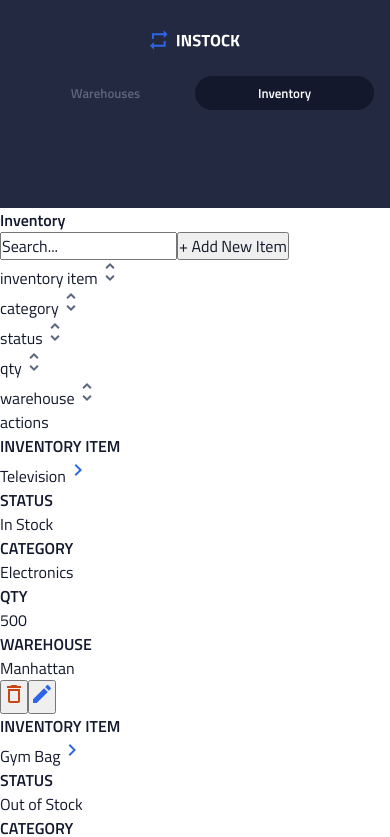
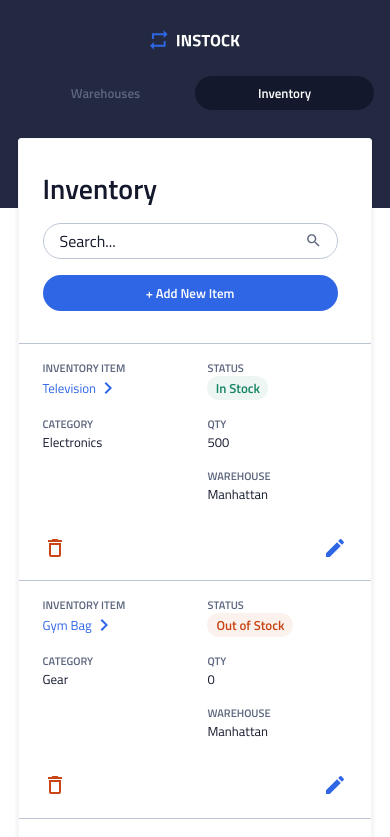
Before and after one commit to oikantik/team-two-instock, a React (Create React App) app in the folder client/: page /inventory in a window 390 px wide. Shown: the top 837 px of the page. Built offline with nearby package versions, Linux system fonts and the light colour scheme.

Commit message:
TOR20Q1MD-16 Front-End: Inventory List Component (Responsive) Completed

```diff
--- a/client/src/App.js
+++ b/client/src/App.js
@@ -4,7 +4,7 @@ import { BrowserRouter, Switch, Route } from "react-router-dom";
 import "./App.scss";
 
 import InventoryAdd from './pages/InventoryAdd/InventoryAdd';
-import Header from "./components/headerX/Header";
+import Header from "./components/Header/Header";
 import Inventory from './pages/Inventory/Inventory';
 
 
--- a/client/src/components/InventoryDetails/InventoryDetails.js
+++ b/client/src/components/InventoryDetails/InventoryDetails.js
@@ -9,29 +9,36 @@ const InventoryDetails = props => {
 
     return (
         <div className='inventory-details'>
+            <div className='inventory-details__container'>
                 <div className='inventory-details__main'>
-                <h3 className='inventory-list__head inventory-list__head--hidden'>INVENTORY ITEM</h3>
-                <Link to={'/inventory/' + props.details.id} className='inventory-list__link'>{props.details.itemName}<img src={iconChevron} alt=''/></Link>
+                    <h3 className='inventory-details__head inventory-details__none'>INVENTORY ITEM</h3>
+                    <Link to={`/inventory/${props.details.id}`} className='inventory-details__link'>{props.details.itemName}<img src={iconChevron} alt=''/></Link>
                 </div>
                 <div className='inventory-details__main'>
-                <h3 className='inventory-details__head inventory-details__head--hidden'>STATUS</h3>
-                <p className={props.details.status === 'In Stock' ? 'inventory-details__status inventory-list__status--is' : 'inventory-details__status inventory-details__status--oos'}>{props.details.status}</p>
+                    <h3 className='inventory-details__head inventory-details__none'>STATUS</h3>
+                    <p className={props.details.status === 'In Stock' ? 'inventory-details__status inventory-details__category--status inventory-details__in-stock' : 'inventory-details__status inventory-details__category--status inventory-details__out-of-stock'}>{props.details.status}</p>
                 </div>
                 <div className='inventory-details__main inventory-details__container--category'>
-                <h3 className='inventory-details__head inventory-details__head--hidden'>CATEGORY</h3>
-                <p className='inventory-details__paragraph'>{props.details.category}</p>
+                    <h3 className='inventory-details__head inventory-details__none'>CATEGORY</h3>
+                    <p className='inventory-details__category inventory-details__category--cat'>{props.details.category}</p>
                 </div>
                 <div className='inventory-details__main'>
-                <h3 className='inventory-details__head inventory-details__head--hidden'>QTY</h3>
-                <p className='inventory-details__paragraph'>{props.details.quantity}</p>
+                    <h3 className='inventory-details__head inventory-details__none'>QTY</h3>
+                    <p className='inventory-details__category inventory-details__category--qty'>{props.details.quantity}</p>
                 </div>
-            <div className='inventory-details__main inventory-details__container--margin'>
-                <h3 className='inventory-details__head inventory-details__head--hidden'>WAREHOUSE</h3>
-                <p className='inventory-details__paragraph'>{props.details.warehouseName}</p>
+                <div className='inventory-details__mob'></div>
+                <div className='inventory-details__main inventory-details__aside'>
+                    <h3 className='inventory-details__head inventory-details__none'>WAREHOUSE</h3>
+                    <p className='inventory-details__category inventory-details__category--warehouse'>{props.details.warehouseName}</p>
                 </div>
-            <div className='inventory-details__main inventory-details_container--buttons'>
-                <button className='inventory-details__button'><img src={iconDelete} alt='Delete'/></button>
-                <button className='inventory-details__button'><img src={iconEdit} alt='Deleteicon'/></button>
+                <div className='inventory-details__button-div-tablet '>
+                    <button className='inventory-details__button'><img src={iconDelete} alt=''/></button>
+                    <Link to="/inventory/editInventory/:inventoryId"><button className='inventory-details__button'><img src={iconEdit} alt=''/></button></Link>
+                </div>
+            </div>
+            <div className='inventory-details__button-div inventory-details__category--actions'>
+                <button className='inventory-details__button'><img src={iconDelete} alt=''/></button>
+                <Link to="/inventory/editInventory/:inventoryId"><button className='inventory-details__button'><img src={iconEdit} alt=''/></button></Link>
             </div>
         </div>
     );
--- a/client/src/components/InventoryDetails/InventoryDetails.scss
+++ b/client/src/components/InventoryDetails/InventoryDetails.scss
@@ -0,0 +1,189 @@
+@import '../../partials/fonts';
+@import '../../partials/mixins';
+@import '../../partials/resets';
+@import '../../partials/typography';
+@import '../../partials/variables';
+
+
+.inventory-details {
+    @include tablet{
+    border-bottom: 1px solid color(borders);
+    }
+    &__container {
+        padding-left: 24px;
+        padding-right: 24px;
+        border-top: 1px solid color(borders);
+        padding-top: 16px;
+        padding-bottom: 16px;
+        display: flex;
+        justify-content: space-between;
+        align-items: center;
+        flex-wrap: wrap;
+        @include tablet {
+            border-top: none;
+            height: 58px;
+            // .inventory-details__main:nth-child(n+2) {
+            //     width: 100px;
+            // }
+            // .inventory-details__main:last-child {
+            //     width: 60px;
+            // }
+            // .inventory-details__main:nth-of-type(1) { order: 1; }
+            // .inventory-details__main:nth-of-type(3) { order: 2; }
+            // .inventory-details__main:nth-of-type(2) { order: 3; }
+            // .inventory-details__main:nth-of-type(4) { order: 4; }
+            // .inventory-details__main:nth-of-type(5) { order: 6; }
+            // .inventory-details__main:nth-of-type(6) { order: 6; }
+        }
+    //     @include desktop {
+    //         .inventory-details__main:nth-child(n+2) {
+    //             width: 80px;
+    //         }
+    //     }
+    }
+
+    &__head {
+        @include m-h4;
+    }
+
+    &__none{
+        @include tablet{
+            display: none;
+        }
+    }
+
+    &__mob {
+        width: 140px;
+        height: 36px;
+        @include tablet {
+            &__mob {
+                display: none;
+            }
+        }
+    }
+
+    &__main {
+        width: 140px;
+        margin-bottom: 16px;
+        @include tablet {
+            width: 70px;
+        }
+        @include desktop {
+            width: 140px;
+        }
+    }
+        &__aside {
+            width: 140px;
+            display: flex;
+            flex-direction: column;
+            //align-items: flex-end;
+            @include tablet {
+                // margin-left: 0;
+            }
+        }
+
+    &__label {
+        color: color(table-header-text);
+        @include m-h3;
+        margin-bottom: 4px;
+        @include tablet {
+            display: none;
+        }
+    }
+
+    &__link {
+        @include m-h3;
+        font-weight: 400;
+        color: color(interactive);
+        display: flex;
+        align-items: center;
+        @include tablet {
+            width: 90px;
+        }
+    }
+
+    &__status {
+        @include m-h3;
+        border-radius: 20px;
+        display: flex;
+        justify-content: center;
+        align-items: center;
+        padding: 4px 8px;
+        @include tablet {
+            position: absolute;
+            margin-top: -12px;
+            left: 43%;
+        }
+    }
+
+    &__out-of-stock {
+        width: 86px;
+        height: 24px;
+        background-color:rgba(color(out-of-stock), $alpha: 0.07);
+        color: color(out-of-stock);
+    }
+
+    &__in-stock {
+        width: 61px;
+        height: 24px;
+        background-color: rgba(color(instock), $alpha: 0.07);
+        color: color(instock);
+    }
+
+
+    &__button {
+        background-color: #fff;
+        border: 0;
+    }
+
+    &__button-div-tablet{
+        display: none;
+        @include tablet{
+            width: 100%;
+            display: flex;
+            justify-content: flex-end;
+            margin-top: -60px;
+            }
+    }
+
+    &__button-div {
+        width: 100%;
+        display: flex;
+        justify-content: space-between;
+        padding: 0 1.5rem;
+        margin-bottom: .9rem;
+        @include tablet{
+            display: none;
+            }
+    }
+
+    &__category {
+        @include m-h3;
+        font-weight: 400;
+
+        @include tablet {
+            position: absolute;
+            &--cat {
+                margin-top: -10px;
+                left: 26%;
+            }
+
+            &--qty {
+                margin-top: -10px;
+                left: 59%;
+            }
+
+            &--warehouse {
+                margin-top: -12px;
+                left: 71%;
+                @include desktop {
+                    left: 74%;
+                }
+            }
+
+            // &--actions {
+            //     left: 20%;
+            // }
+        }
+    }
+}
--- a/client/src/pages/Inventory/Inventory.js
+++ b/client/src/pages/Inventory/Inventory.js
@@ -1,5 +1,5 @@
 
-
+import {Link} from 'react-router-dom';
 import InventoryDetails from '../../components/InventoryDetails/InventoryDetails';
 import iconSort from '../../assets/icons/sort-24px.svg';
 import { Component } from 'react';
@@ -19,8 +19,8 @@ class MainInventory extends Component {
             "category": "Electronics",
             "status": "In Stock",
             "quantity": 500
-          },
-          {
+        },
+        {
             "id": "83433026-ca32-4c6d-bd86-a39ee8b7303e",
             "warehouseID": "2922c286-16cd-4d43-ab98-c79f698aeab0",
             "warehouseName": "Manhattan",
@@ -72,22 +72,24 @@ class MainInventory extends Component {
 
             // ADD ITEM FORM---------------------------------------------
             <section className='inventory'>
-                <div className='inventory__container'>
+                <div className='inventory__div'>
                     <div className='inventory__header'>
                         <h2 className='inventory__title'>Inventory</h2>
-                        <input className='inventory__search' placeholder='Search...'></input>
-                        <button className='inventory__button'>+ Add New Item</button>
+                        <div className="inventory__flex-end">
+                            <input className='inventory__search' placeholder='Search...'></input>
+                            <Link to="/inventory/addInventory"><button className='inventory__button'>+ Add New Item</button></Link>
+                        </div>
                     </div>
 
 
                     {/* THIS DIV WILL BE DISPLAYED ON TABLET AND DESKTOP */}
-                    <div className='inventory__head-container'>
-                        <p className='inventory__headings inventory__item'>inventory item<img src={iconSort} alt=''/></p>
-                        <p className='inventory__headings'>category<img src={iconSort} alt='sort icon'/></p>
-                        <p className='inventory__headings'>status<img src={iconSort} alt='sort icon'/></p>
-                        <p className='inventory__headings'>qty<img src={iconSort} alt='sort icon'/></p>
-                        <p className='inventory__headings'>warehouse<img src={iconSort} alt='sort icon'/></p>
-                        <p className='inventory__headings'>actions</p>
+                    <div className='inventory-tablet-head'>
+                        <p className='inventory-tablet-head__headings'>inventory item<img src={iconSort} alt='' className="inventory-tablet-head__sort"/></p>
+                        <p className='inventory-tablet-head__headings'>category<img src={iconSort} alt='sort icon' className="inventory-tablet-head__sort"/></p>
+                        <p className='inventory-tablet-head__headings'>status<img src={iconSort} alt='sort icon' className="inventory-tablet-head__sort"/></p>
+                        <p className='inventory-tablet-head__headings'>qty<img src={iconSort} alt='sort icon' className="inventory-tablet-head__sort"/></p>
+                        <p className='inventory-tablet-head__headings'>warehouse<img src={iconSort} alt='sort icon' className="inventory-tablet-head__sort"/></p>
+                        <p className='inventory-tablet-head__headings'>actions</p>
                     </div>
 
 
--- a/client/src/pages/Inventory/Inventory.scss
+++ b/client/src/pages/Inventory/Inventory.scss
@@ -0,0 +1,163 @@
+@import '../../partials/fonts';
+@import '../../partials/mixins';
+@import '../../partials/resets';
+@import '../../partials/typography';
+@import '../../partials/variables';
+
+
+// ADD ITEM FORM STYLING START---------------------------------------------
+.inventory {
+    position: relative;
+    width: 91%;
+    height: 2092px;
+    margin: 0 auto;
+    @include tablet {
+        width: 91%;
+        height: 605px;
+    }
+    @include desktop {
+        width: 1020px;
+    }
+
+
+    &__div {
+        width: 100%;
+        padding-top: 32px;
+        background-color: #ffff;
+        margin: 0 auto;
+        border: 1px solid color(page-bg);
+        overflow: scroll;
+        box-shadow: 0px 2px 5px rgba(19, 24, 44, 0.1);
+        border-radius: 3px;
+        position: absolute;
+        top: -70px;
+        @include tablet {
+            width: 100%;
+            top: -100px;
+            overflow: visible;
+        }
+        @include desktop {
+            width: 100%;
+            top: -100px;
+        }
+    }
+
+
+    &__flex-end {
+        @include tablet {
+            display: flex;
+            justify-content: space-between;
+        }
+
+    }
+
+
+    &__header {
+        padding-left: 24px;
+        padding-right: 24px;
+        padding-bottom: 32px;
+        display: flex;
+        flex-direction: column;
+        @include tablet {
+            flex-direction: row;
+            justify-content: space-between;
+            padding-bottom: 22px;
+        }
+    }
+
+
+    &__title {
+        @include m-h1;
+        margin-bottom: 1rem;
+    }
+
+    &__search {
+        height: 2.25rem;
+        width: 18.4375rem;
+        border-radius: 20px;
+        padding: 0.5rem 1rem;
+        border: 1px solid color(borders);
+        margin-bottom: 1rem;
+        outline: none;
+        background-image: url(../../assets/icons/search-24px.svg);
+        background-size: 1.093125rem;
+        background-repeat: no-repeat;
+        background-position: 95%;
+        @include tablet {
+            height: 38px;
+            width: 185px;
+            margin-right: 16px;
+        }
+    }
+
+
+    &__button {
+        @include m-h3;
+        color: white;
+        background-color: color(interactive);
+        border-radius: 20px;
+        padding: 0.5rem, 6.4375rem;
+        border: 0;
+        height: 2.25rem;
+        width: 18.4375rem;
+        @include tablet {
+            width: 128px;
+            height: 38px;
+        }
+    }
+
+// ADD ITEM FORM STYLING END--------------------------------------
+
+.inventory-tablet-head {
+        display: none;
+        @include tablet {
+            @include h4;
+            text-align: left;
+            padding-left: 24px;
+            padding-right: 24px;
+            display: flex;
+            justify-content: space-between;
+            align-items: center;
+            height: 40px;
+            background-color: color(page-bg);
+        }
+
+
+    &__headings {
+        text-transform: uppercase;
+        display: flex;
+        align-items: center;
+        @include h4;
+    }
+
+    &__sort {
+        height: 14px;
+    }
+}
+    // &__headings {
+    //     display: flex;
+    //     align-items: center;
+    //     width: 10px;
+    //     @include desktop {
+    //         width: 80px;
+    //     }
+
+    //     &--item {
+    //         width: 130px;
+    //         @include desktop {
+    //             width: 140px;
+    //         }
+    //     }
+    // }
+
+    // &__table {
+    //     @include tablet {
+    //         height: 471px;
+    //         overflow: scroll;
+    //     }
+    //     @include desktop {
+    //         height: 511px;
+    //         overflow: scroll;
+    //     }
+    // }
+}
```
Also changed, not shown: client/src/components/Header/Header.js (renamed from client/src/components/headerX/Header.js), client/src/components/Header/Header.scss (renamed from client/src/components/headerX/Header.scss). Lines whose indentation alone changed are shown as unchanged.
